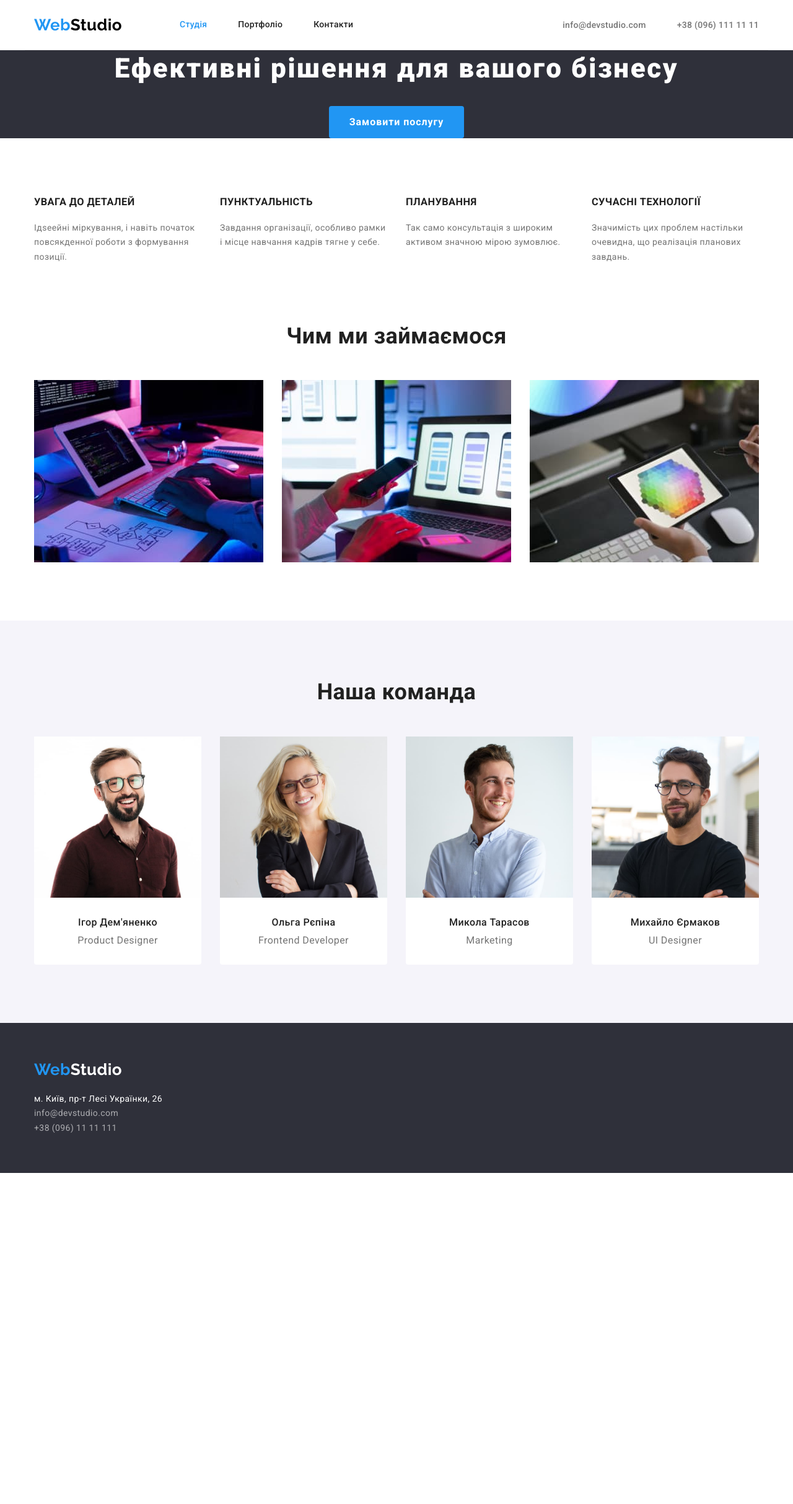
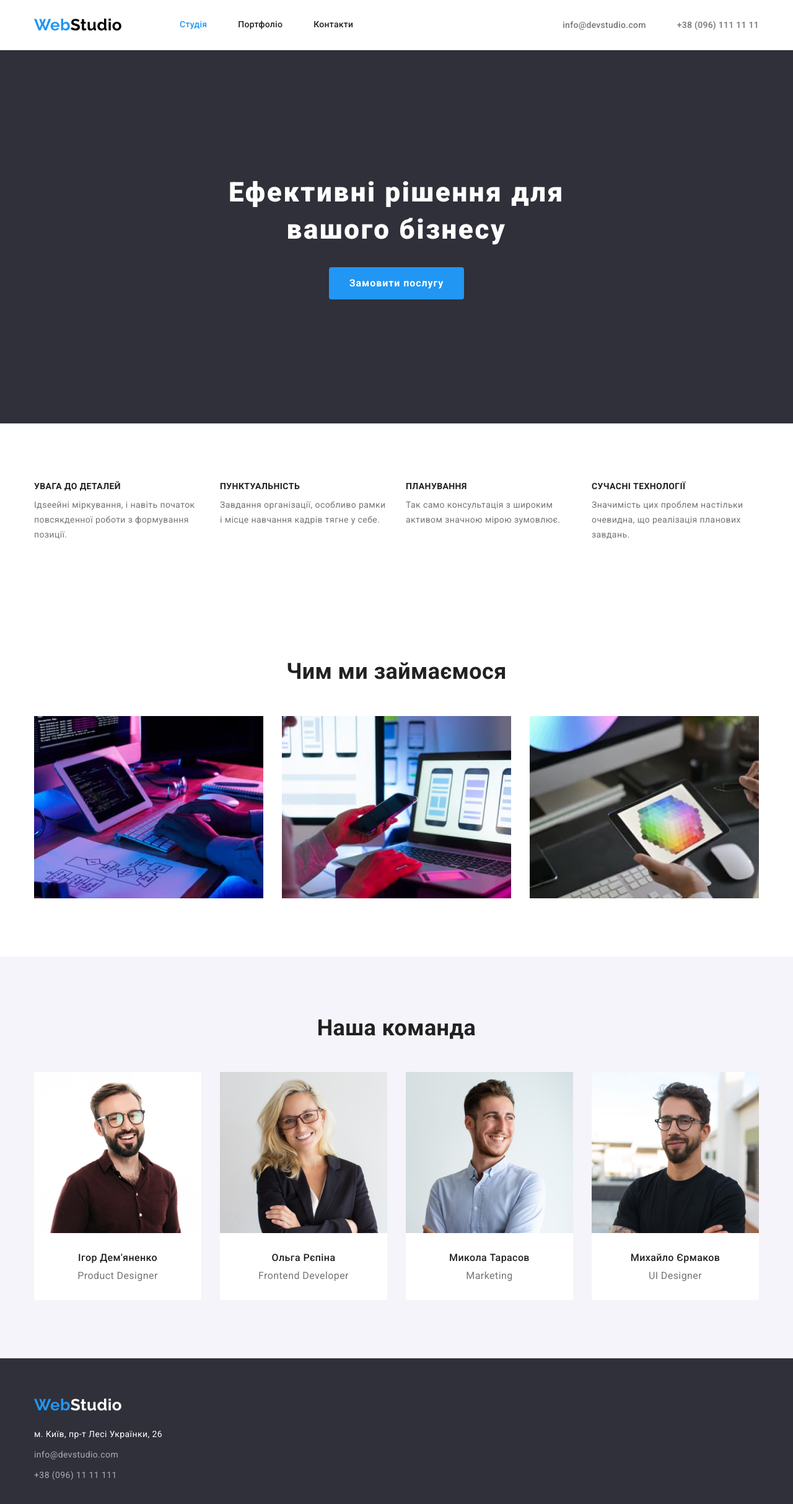
Before and after one commit to UlyanaMysakovets/goit-markup-hw-03, a plain HTML site: page index.html in a window 1280 px wide. Shown: the whole page at 62% size. Before the commit the page ends 1892 px from the top, so only its background shows below. Drawn offline with nearby package versions, Linux system fonts and the light colour scheme.

Commit message:
Внесла корективи

```diff
--- a/css/styles.css
+++ b/css/styles.css
@@ -84,9 +84,12 @@ img {
     padding-right: 15px;
 }
 
+.page-header {
+    border-bottom: 1px solid #ECECEC;
+}
+
 .page-header-container {
     display: flex;
-    border-bottom: 1px solid #ECECEC;
 }
 
 .page-nav {
@@ -157,9 +160,13 @@ img {
 .hero {
     background-color: var(--background-dark-color);
     text-align: center;
+    padding: 200px 0;
 }
 .hero-title {
     margin-bottom: 30px;
+    margin-left: auto;
+    margin-right: auto;
+    width: 696px;
 
     color: var(--hero-title-color);
     font-family: 'Roboto';
@@ -187,6 +194,7 @@ img {
 
 .section {
     padding-top: 94px;
+    padding-bottom: 94px;
 }
 
 .benefit-list {
@@ -202,6 +210,7 @@ img {
 
     color: var(--primary-text-color);
     font-weight: 700;
+    font-size: 14px;
     line-height: 1.14;
 }
 
@@ -231,8 +240,6 @@ img {
 .team-list {
     display: flex;
     gap: 30px;
-    padding-bottom: 94px;
-    flex-wrap: wrap;
 }
 
 .imagine-fone {
@@ -246,10 +253,6 @@ img {
 
 }
 
-.title {
-    padding-bottom: 10px;
-}
-
 .section-title {
     margin-bottom: 50px;
 
@@ -260,11 +263,18 @@ img {
     text-align: center;
 }
 
+.subtitle {
+    margin-bottom: 10px;
+}
+
 .foto-item {
     display: flex;
     gap: 30px;
-    padding-bottom: 94px;
     flex-wrap: wrap;
+}
+
+.caption {
+    padding-top: 0;
 }
 
 .foto-elements {
@@ -309,11 +319,11 @@ img {
 .portfolio-ikon {
     display: flex;
     justify-content: center;
-    padding-bottom: 50px;
+    margin-bottom: 50px;
     column-gap: 8px;
 }
 .portfolio-title {
-    padding-bottom: 4px;
+    margin-bottom: 4px;
     color: var(--primary-text-color);
     font-weight: 700;
     font-size: 18px;
@@ -332,17 +342,21 @@ img {
     flex-wrap: wrap;
     gap: 30px;
     flex-basis: calc((100% - 60px) / 3);
-    padding-bottom: 94px;
+
 }
 
 .one-card {
     padding: 20px 24px;
-    border: 1px solid #EEEEEE;
+    border-top: none;
+    border-right: 1px solid #EEEEEE;
+    border-left: 1px solid #EEEEEE;
+    border-bottom: 1px solid #EEEEEE;
 }
 
 .portfolio-list {
     padding: 6px 22px;
     border: 1px solid transparent;
+    border-radius: 4px;
 
     font-family: Roboto, sans-serif;
     color: var(--primary-text-color);
@@ -385,11 +399,13 @@ img {
 }
 
 .footer-text {
-    padding-bottom: 9px;
-
     color: var(--hero-title-color);
     font-style: normal;
     line-height: 1.71;
+}
+
+.info {
+    margin-bottom: 9px;
 }
 
 .footer-contact {
--- a/index.html
+++ b/index.html
@@ -71,7 +71,7 @@
 
      <section class="section">
       <div class="container">
-       <h2 class="section-title">Чим ми займаємося</h2>
+       <h2 class="section-title caption">Чим ми займаємося</h2>
         <ul class="foto-item list">
           <li class="foto-elements">
             <img src="./images/box1.jpg"
@@ -110,7 +110,7 @@
                 height="260"
                 />
             <div class="photo-cards">
-             <p class="title">Ігор Дем'яненко</p>
+             <h3 class="title subtitle">Ігор Дем'яненко</h3>
              <p lang="en" class="text" >Product Designer</p>
             </div>
          </li>
@@ -122,7 +122,7 @@
                  height="260"
                  />
             <div class="photo-cards">
-             <p class="title">Ольга Рєпіна</p>
+             <h3 class="title subtitle">Ольга Рєпіна</h3>
              <p lang="en" class="text">Frontend Developer</p>
             </div>
           </li>
@@ -134,7 +134,7 @@
                   height="260"
                />
               <div class="photo-cards">
-               <p class="title">Микола Тарасов</p>
+               <h3 class="title subtitle">Микола Тарасов</h3>
                <p lang="en" class="text" >Marketing</p>
               </div>
           </li>
@@ -146,7 +146,7 @@
                   height="260"
                   />
             <div class="photo-cards">
-              <p class="title">Михайло Єрмаков</p>
+              <h3 class="title subtitle">Михайло Єрмаков</h3>
               <p lang="en" class="text">UI Designer</p>
             </div>
           </li>
@@ -163,10 +163,10 @@
 
          <address class="adress-footer">
           <ul class="list">
-           <li> <a href="https://goo.gl/maps/SrBp7D5WQ66ppwpE9"
+           <li class="info"> <a href="https://goo.gl/maps/SrBp7D5WQ66ppwpE9"
             target="_blank" class="footer-text link">
             м. Київ, пр-т Лесі Українки, 26</a></li>
-           <li><a href="mailto:info@devstudio.com" class="footer-contact link">info@devstudio.com</a></li>
+           <li class="info"><a href="mailto:info@devstudio.com" class="footer-contact link">info@devstudio.com</a></li>
            <li><a href="tel:+380961111111" class="footer-contact link">+38 (096) 11 11 111</a></li>
           </ul>
          </address>
```
Also changed, not shown: portfolio.html (+4 -2 lines).
